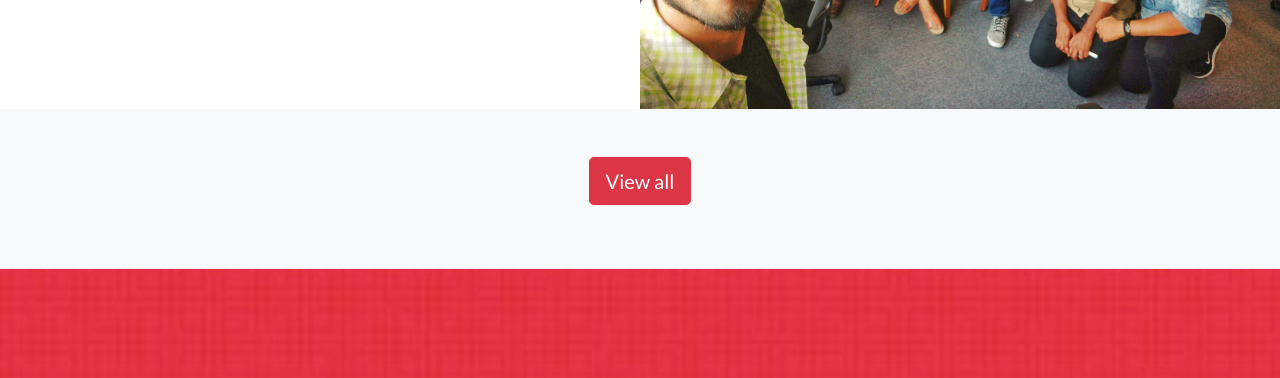
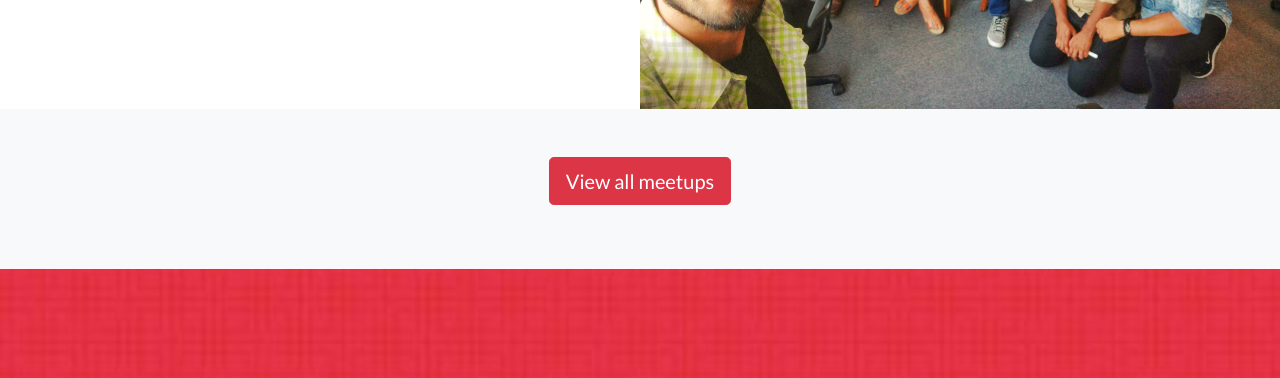
Before and after one commit to laravellivedelhi/laravellivedelhi.github.io, a website: page index.html in a window 1280 px wide. Shown: the part 1649-2027 px from the top of the page. Drawn offline with nearby package versions, Linux system fonts and the light colour scheme; a script that the page names is missing.

Commit message:
Text updated to view all meetups

```diff
--- a/index.html
+++ b/index.html
@@ -152,7 +152,7 @@
   <div class="clearfix"></div>
   <div class="text-center bg-light pt-5">
 
-   <a href="meetups.html"> <button class="btn btn-danger btn-lg">View all</button></a>
+   <a href="meetups.html"> <button class="btn btn-danger btn-lg">View all meetups</button></a>
 
   </div>
 
```
